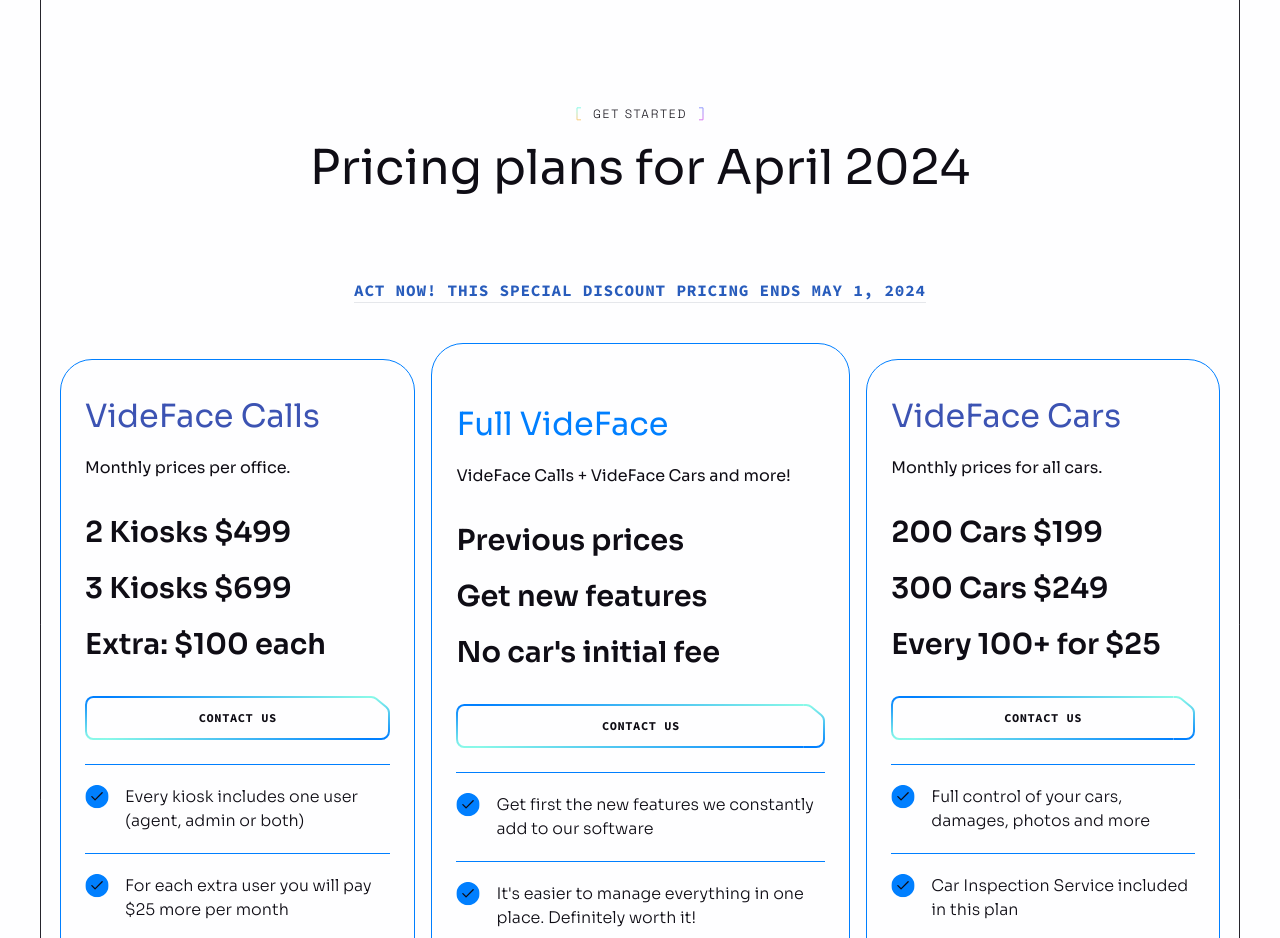
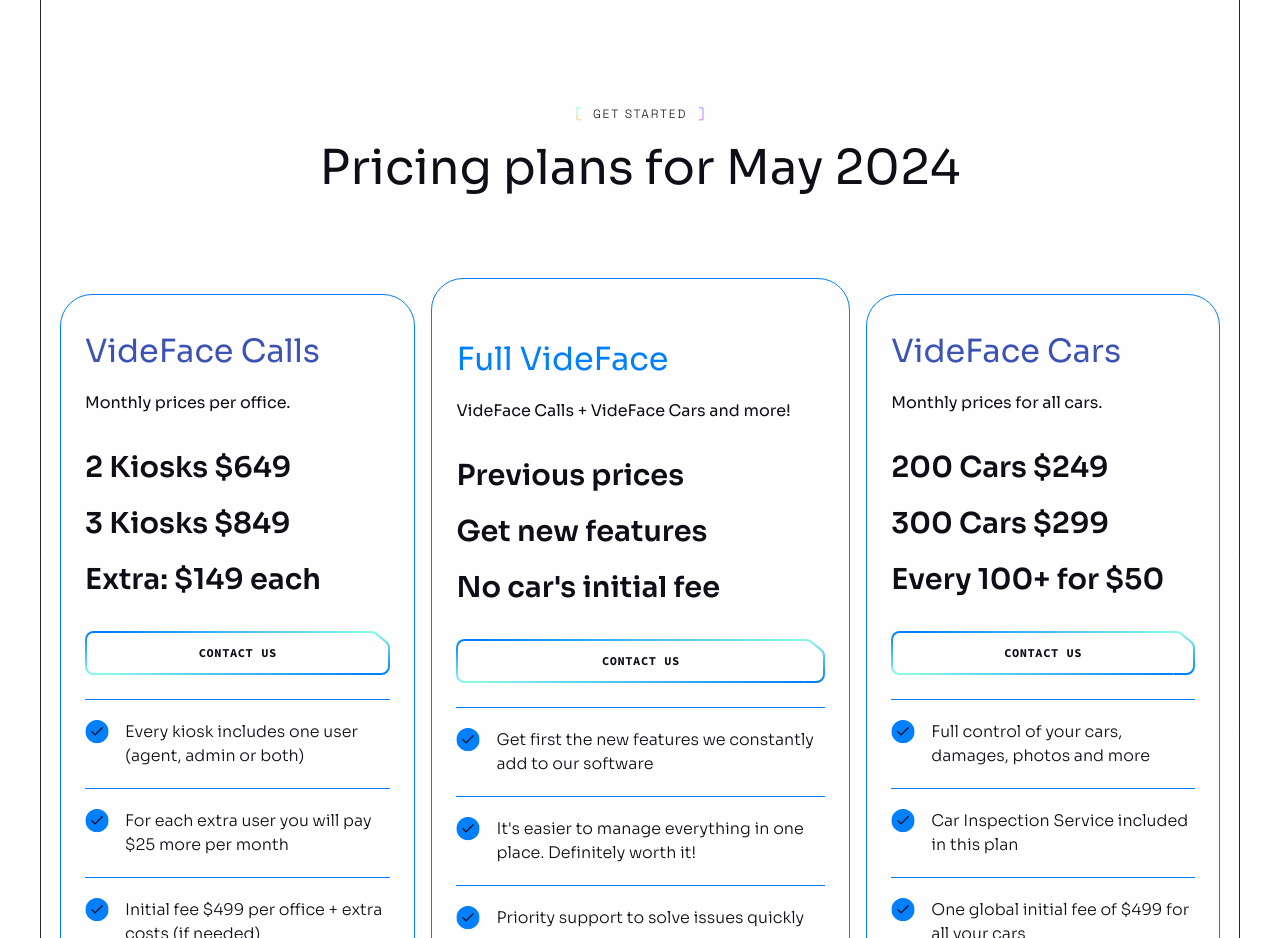
Before and after one commit to adrianhajdin/brainwave, a React (Vite) app: page /pricing in a window 1280 px wide. Shown: the part 5860-6798 px from the top of the page. Built offline with nearby package versions, Linux system fonts and the light colour scheme; no server answers.

Commit message:
Prices changed

```diff
--- a/src/components/Pricing.jsx
+++ b/src/components/Pricing.jsx
@@ -7,12 +7,7 @@ const Pricing = () => {
     return (
         <Section className="overflow-hidden" id="pricing">
             <div className="container relative z-2">
-                <Heading tag="Get started" title="Pricing plans for April 2024" />
-                <div className="flex justify-center mt-10 pb-10">
-                    <a className="text-s font-code font-bold tracking-wider uppercase border-b text-color-6">
-                        ACT NOW! This special discount pricing ends May 1, 2024
-                    </a>
-                </div>
+                <Heading tag="Get started" title="Pricing plans for May 2024" />
 
                 <div className="relative">
                     <PricingList />
--- a/src/constants/index.js
+++ b/src/constants/index.js
@@ -209,9 +209,9 @@ export const pricing = [
     id: "0",
     title: "VideFace Calls",
     description: "Monthly prices per office.",
-    price1: "2 Kiosks $499",
-    price2: "3 Kiosks $699",
-    price3: "Extra: $100 each",
+    price1: "2 Kiosks $649",
+    price2: "3 Kiosks $849",
+    price3: "Extra: $149 each",
     features: [
       "Every kiosk includes one user (agent, admin or both)",
       "For each extra user you will pay $25 more per month",
@@ -235,9 +235,9 @@ export const pricing = [
     id: "2",
     title: "VideFace Cars",
     description: "Monthly prices for all cars.",
-    price1: "200 Cars $199",
-    price2: "300 Cars $249",
-    price3: "Every 100+ for $25",
+    price1: "200 Cars $249",
+    price2: "300 Cars $299",
+    price3: "Every 100+ for $50",
     features: [
       "Full control of your cars, damages, photos and more",
       "Car Inspection Service included in this plan",
```
